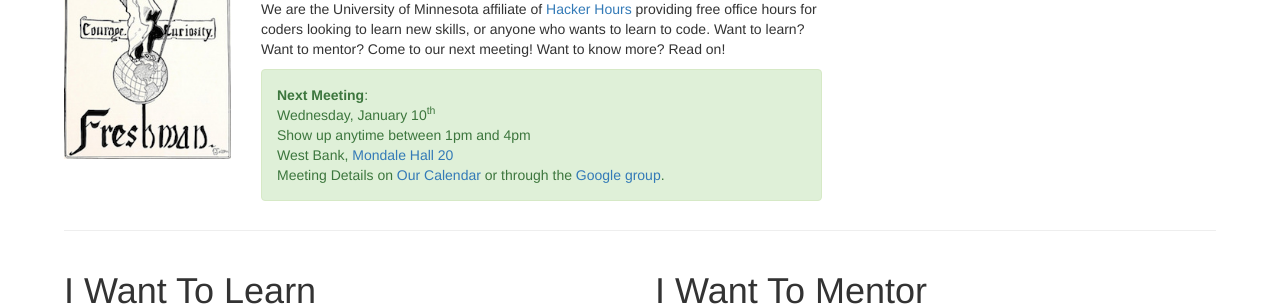
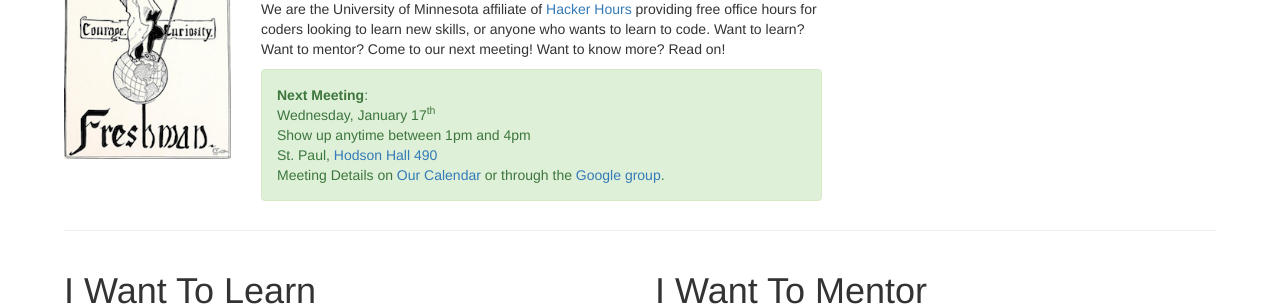
Before and after one commit to umnhackerhours/umnhackerhours.github.io, a Jekyll site: the page built from index.markdown, in a window 1280 px wide. Shown: the part 175-481 px from the top of the page. Built offline with Jekyll 4.4.1, drawn with Linux system fonts in a browser that asks for light colours.

Commit message:
2018-01-17

```diff
--- a/index.markdown
+++ b/index.markdown
@@ -13,13 +13,13 @@ description: Home
       <div class="alert alert-success" role="alert">
         <a class="anchor" id="next_meeting"></a>
         <strong>Next Meeting</strong>:<br />
-        Wednesday, January 10<sup>th</sup><br />
+        Wednesday, January 17<sup>th</sup><br />
         Show up anytime between 1pm and 4pm<br />
         <!-- East Bank, <a href="https://roomsearch.umn.edu/roomsearch/#/rooms/50fbb9ed-3851-4ea0-a80a-d717efc2dc35">Elliot Hall N647</a><br /> -->
         <!-- West Bank, <a href="https://roomsearch.umn.edu/roomsearch/#/rooms/9c3f5ac7-a004-4f04-bab5-e454e9c2292c">Mondale Hall 20</a><br /> -->
         <!-- St. Paul, <a href="https://roomsearch.umn.edu/roomsearch/#/rooms/c0619129-43e2-495e-98e3-5868ea0cc817">Hodson Hall 490</a><br /> -->
 
-        West Bank, <a href="https://roomsearch.umn.edu/roomsearch/#/rooms/9c3f5ac7-a004-4f04-bab5-e454e9c2292c">Mondale Hall 20</a><br />
+        St. Paul, <a href="https://roomsearch.umn.edu/roomsearch/#/rooms/c0619129-43e2-495e-98e3-5868ea0cc817">Hodson Hall 490</a><br />
         Meeting Details on <a href="https://www.google.com/calendar/embed?src=umn.edu_ii9odmho4m63bsq19879mu0iis%40group.calendar.google.com&ctz=America/Chicago">Our Calendar</a> or through the <a href='https://groups.google.com/a/umn.edu/d/hackerhours'>Google group</a>.
       </div>
     </div>
```
